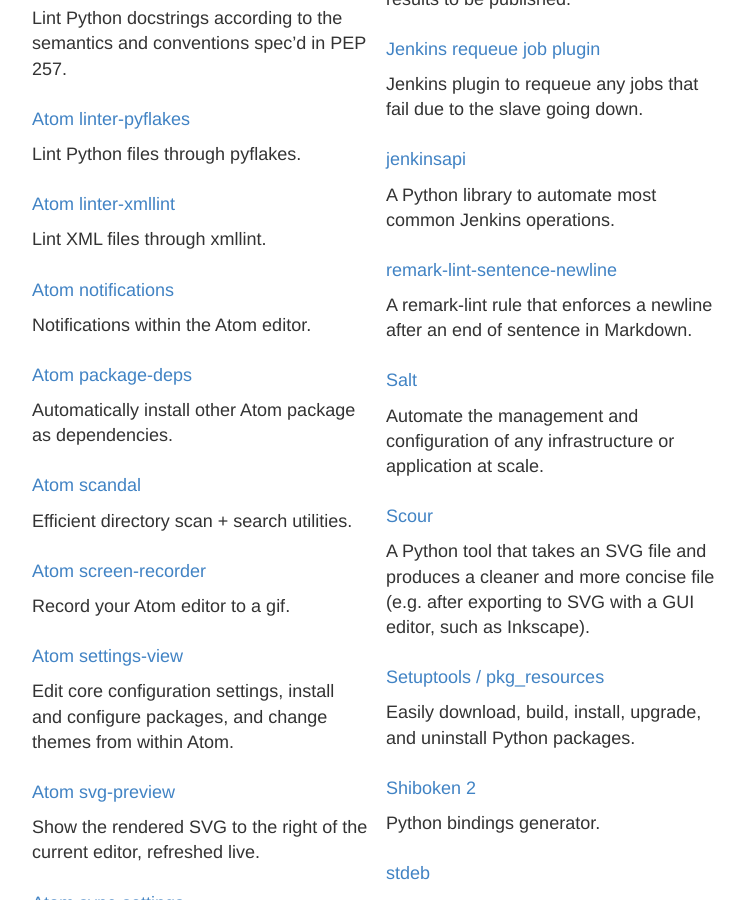
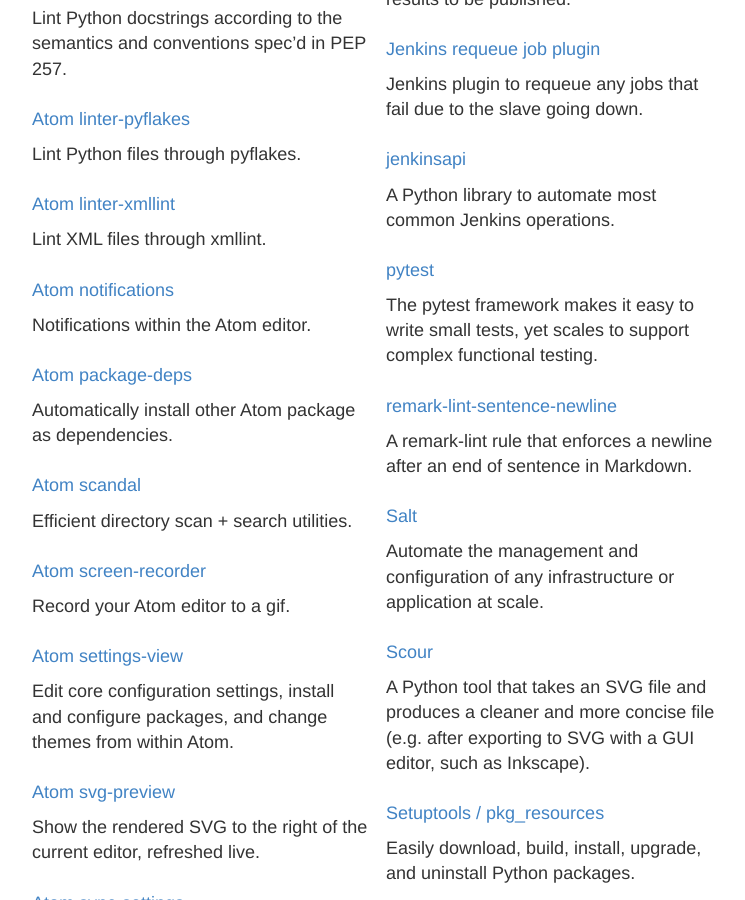
Before and after one commit to dirk-thomas/dirk-thomas.github.io, a Jekyll site: the page built from projects/index.md, in a window 1280 px wide and 900 px high, scrolled down 2550 px. Shown: the whole window, without its empty margins (278-1023 px from the left). Built offline with Jekyll 4.4.1, drawn with Linux system fonts in a browser that asks for light colours; emoji names are drawn with the system emoji font.

Commit message:
add pytest to project list

```diff
--- a/projects/index.md
+++ b/projects/index.md
@@ -236,6 +236,10 @@
 
   A Python library to automate most common Jenkins operations.
 
+* [pytest](https://github.com/pytest-dev/pytest/issues?&q=author%3Adirk-thomas)
+
+  The pytest framework makes it easy to write small tests, yet scales to support complex functional testing.
+
 * [remark-lint-sentence-newline](https://github.com/chcokr/remark-lint-sentence-newline/issues?q=author%3Adirk-thomas)
 
   A remark-lint rule that enforces a newline after an end of sentence in Markdown.
```
